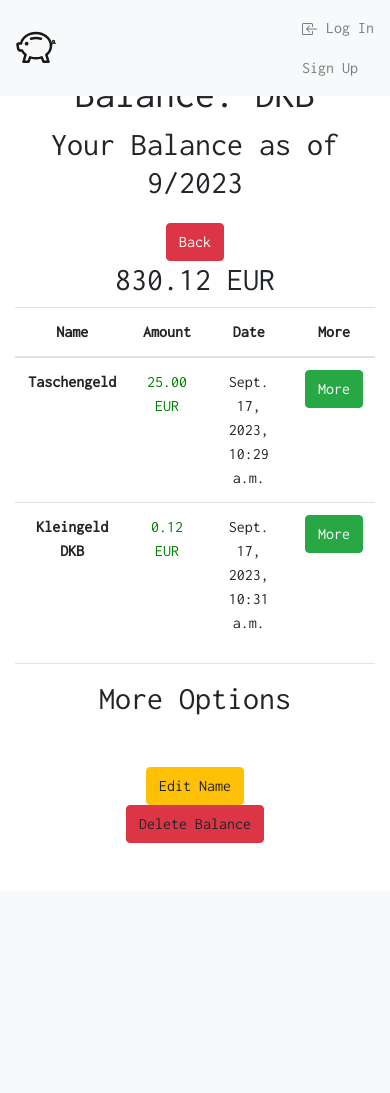
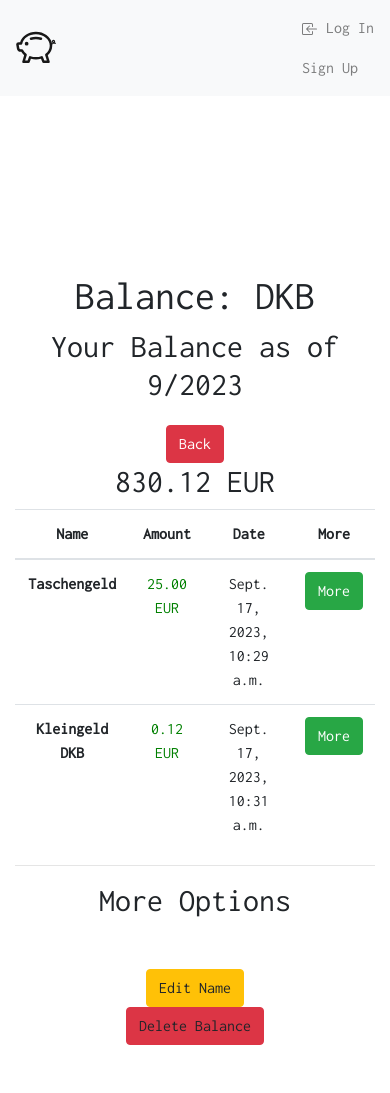
Before and after one commit to Thackerie/final_Project, a Django app: page /balances/28/ in a window 390 px wide. Before the commit the page ends 843 px from the top, so only its background shows below. Run offline with Django 4.2, Linux system fonts and the light colour scheme; data comes from the database, SQL or seed files in the repository; some libraries are stand-ins or nearby versions.

Commit message:
fixed padding issue at smaller window sizes

```diff
--- a/WalletWise/static/WalletWise/styles.css
+++ b/WalletWise/static/WalletWise/styles.css
@@ -1,7 +1,19 @@
 body {
-    padding-top: 70px;
+    padding-top: 8rem; /* Adjust the padding value as needed */
     font-family: 'Inconsolata', monospace;
-}
+  }
+
+  @media (max-width: 576px) {
+    body {
+      padding-top: 17rem; /* Adjust the padding value for small screens */
+    }
+  }
+
+  @media (min-width: 577px) and (max-width: 991px) {
+    body {
+      padding-top: 14rem; /* Adjust the padding value for medium screens */
+    }
+  }
 
 .dashboard-setup-button {
     margin-top: 5px;
```
